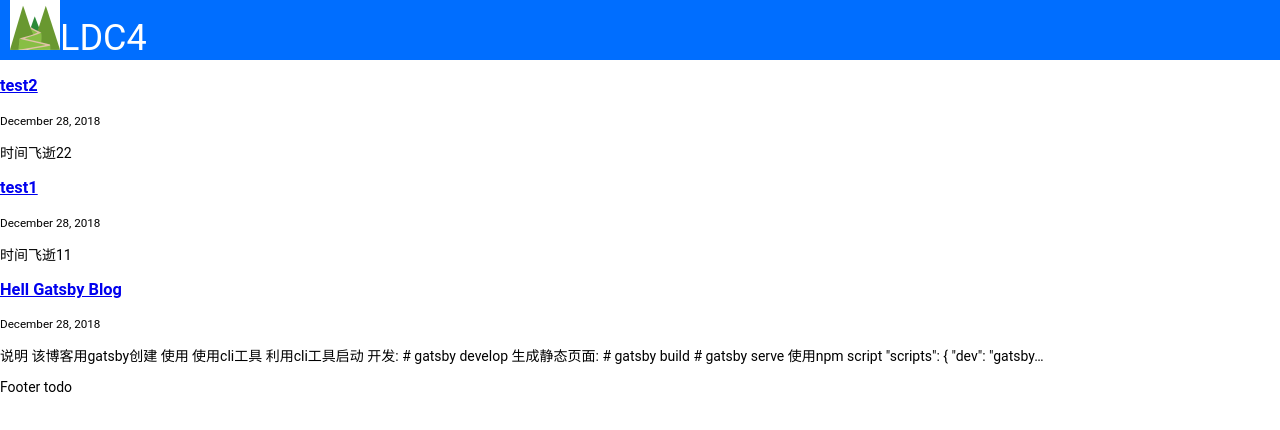
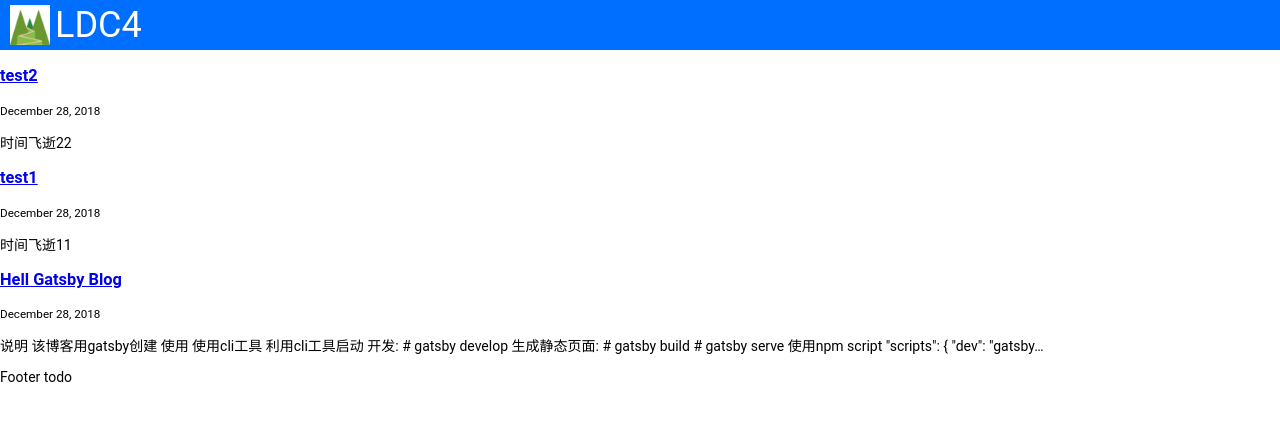
Before and after one commit to ldc4/MyGatsby, a Gatsby site: page / in a window 1280 px wide. Built offline with nearby package versions, Linux system fonts and the light colour scheme; Gatsby itself is replaced by a stand-in of ours.

Commit message:
修复Logo样式问题

```diff
--- a/src/components/Layout/Header.js
+++ b/src/components/Layout/Header.js
@@ -8,7 +8,9 @@ class Header extends React.Component {
     return (
       <div className="header">
         <div className="logo">
-          <div className="img"><Logo /></div>
+          <div className="img">
+            <a href="http://www.baidu.com"><Logo /></a>
+          </div>
           <div className="title">LDC4</div>
         </div>
       </div>
--- a/src/components/Layout/Header.less
+++ b/src/components/Layout/Header.less
@@ -1,19 +1,25 @@
 @import '../../style/theme.less';
 
 .header {
-  height: 60px;
-  line-height: 60px;
+  height: 50px;
+  line-height: 50px;
   background-color: @color-primary;
 
   .logo {
+    height: 50px;
     margin-left: 10px;
     .img {
       display: inline-block;
+      height: 50px;
+      margin: 5px 0;
     }
     .title {
       display: inline-block;
+      height: 50px;
       color: #FFFFFF;
       font-size: @size-text-xl;
+      vertical-align: top;
+      margin: 0 5px;
     }
   }
 
--- a/src/graphql/Logo/Logo.js
+++ b/src/graphql/Logo/Logo.js
@@ -8,7 +8,7 @@ const Logo = () => (
       query LogoQuery {
         avatar: file(absolutePath: { regex: "/logo.jpg/" }) {
           childImageSharp {
-            fixed(width: 50, height: 50) {
+            fixed(width: 40, height: 40) {
               ...GatsbyImageSharpFixed
             }
           }
```
Also changed, not shown: README.md.
